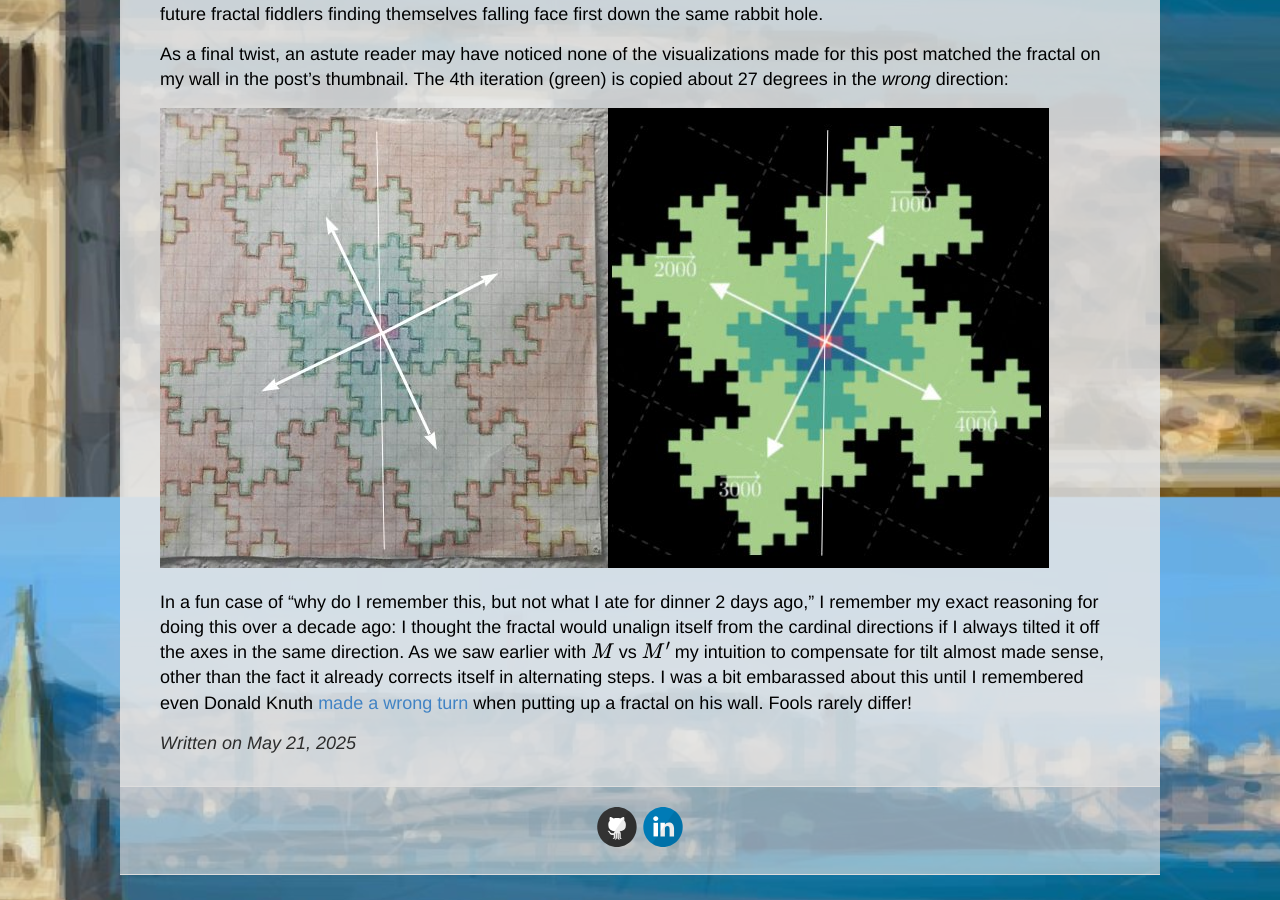
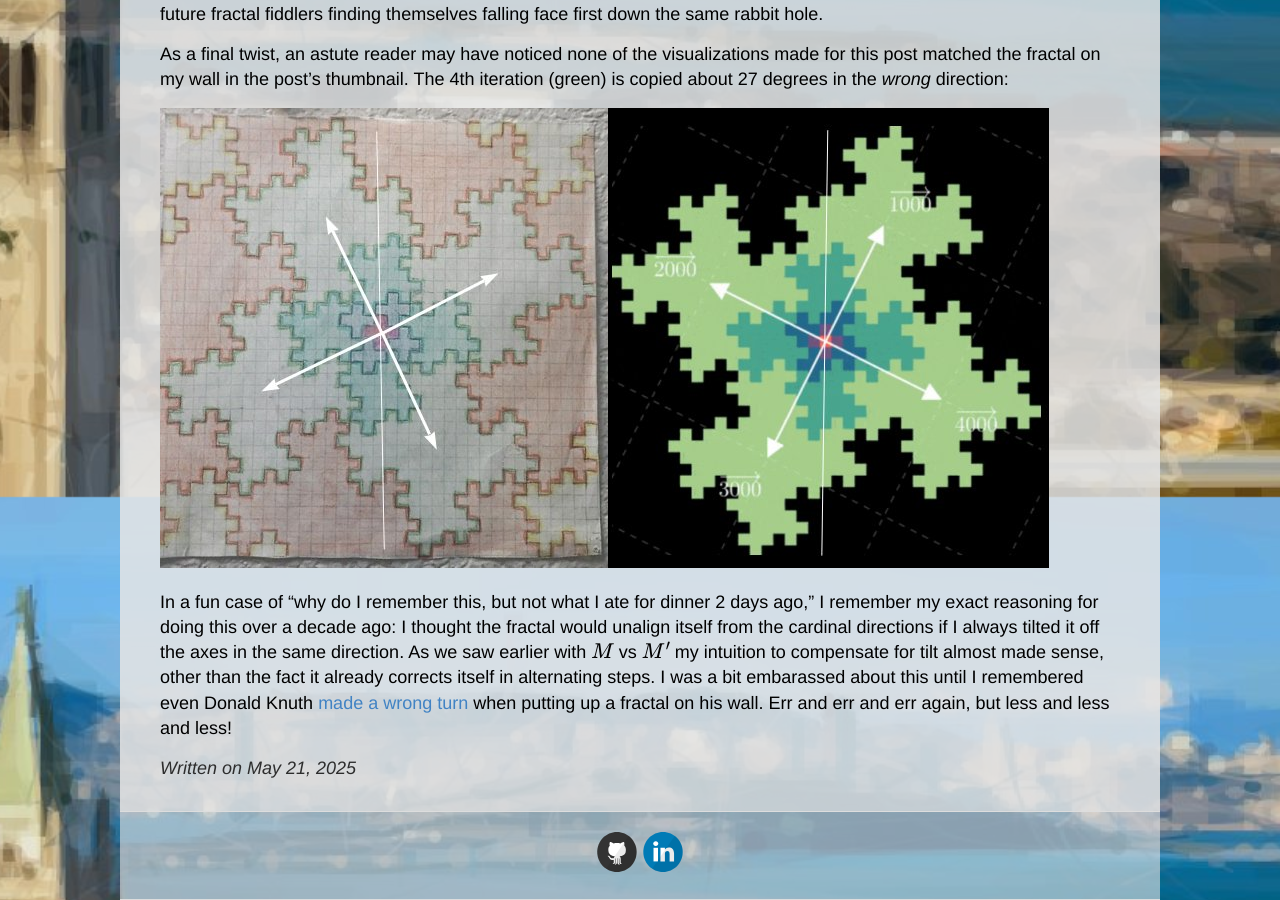
Before and after one commit to ckw017/ckw017.github.io, a Jekyll site: the page built from _posts/2025-05-21-Fractal.md, in a window 1280 px wide and 900 px high, scrolled down 24703 px. Built offline with Jekyll 4.4.1, drawn with Linux system fonts in a browser that asks for light colours; formulas are drawn with MathJax 3.

Commit message:
moar thematic closing line

```diff
--- a/_posts/2025-05-21-Fractal.md
+++ b/_posts/2025-05-21-Fractal.md
@@ -783,4 +783,4 @@ same direction. As we saw earlier with $$M$$ vs $$M^\prime$$ my intuition to com
 than the fact it already corrects itself in alternating steps. I was a bit
 embarassed about this until I remembered even Donald Knuth
 [made a wrong turn](https://www.youtube.com/watch?v=v678Em6qyzk) when putting up a fractal on his wall.
-Fools rarely differ!
+Err and err and err again, but less and less and less!
```
Also changed, not shown: 1 other file.
